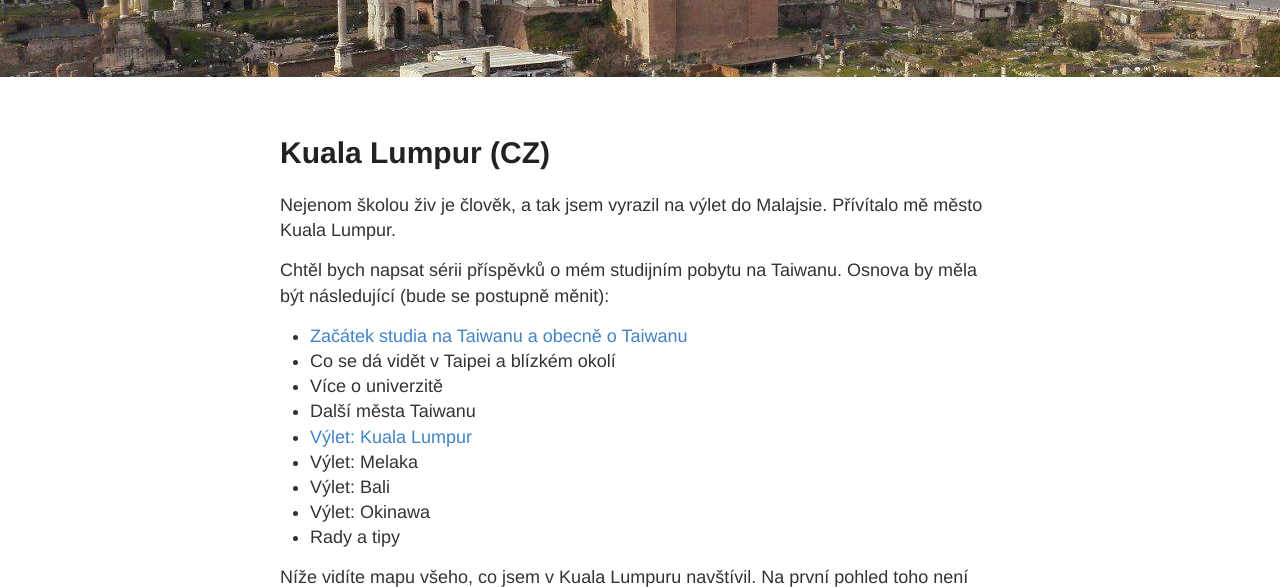
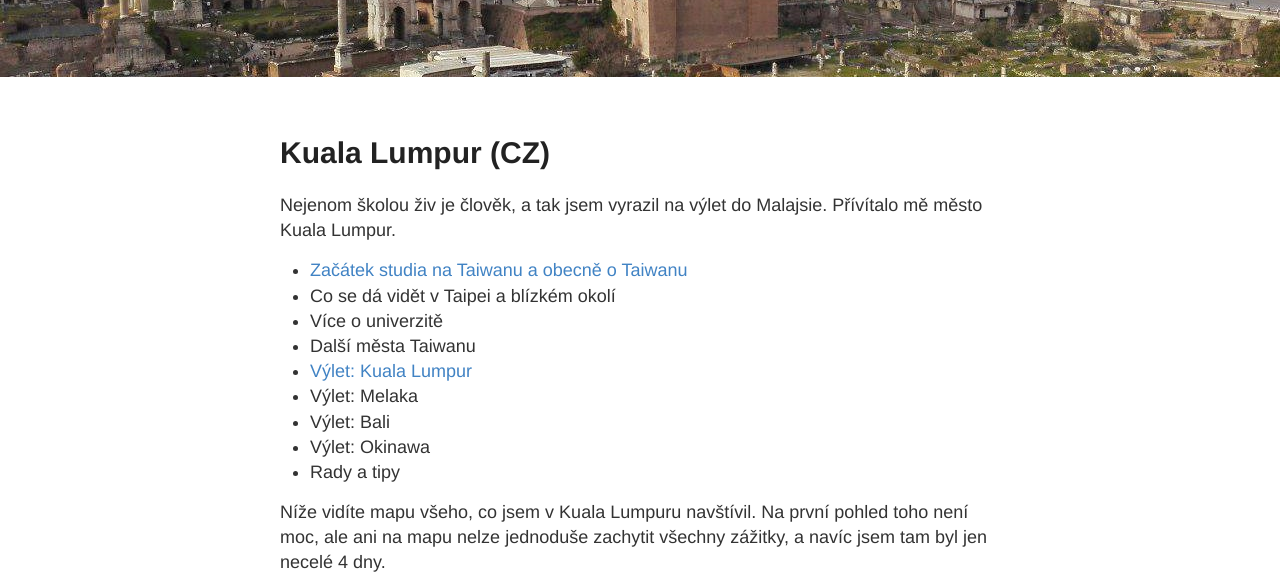
Before and after one commit to petrLorenc/petrLorenc.github.io, a Jekyll site: the page built from _posts/2018-4-16-Kuala Lumpur.md, in a window 1280 px wide and 900 px high, scrolled down 323 px, cut to the strip 0-587 px from the top of the window. Built offline with Jekyll 4.4.1, drawn with Linux system fonts in a browser that asks for light colours; comment, search, counter and statistics services are not loaded.

Commit message:
Better menu description

```diff
--- a/_includes/menu_taiwan.html
+++ b/_includes/menu_taiwan.html
@@ -1,4 +1,3 @@
-Chtěl bych napsat sérii příspěvků o mém studijním pobytu na Taiwanu. Osnova by měla být následující (bude se postupně měnit):
 <ul>
     <li><a href = "/Begin-of-study-at-Taiwan">Začátek studia na Taiwanu a obecně o Taiwanu</a></li>
     <li>Co se dá vidět v Taipei a blízkém okolí</li>
```
Also changed, not shown: _posts/2018-2-20-Begin of study at Taiwan.md (+2 -0 lines).
